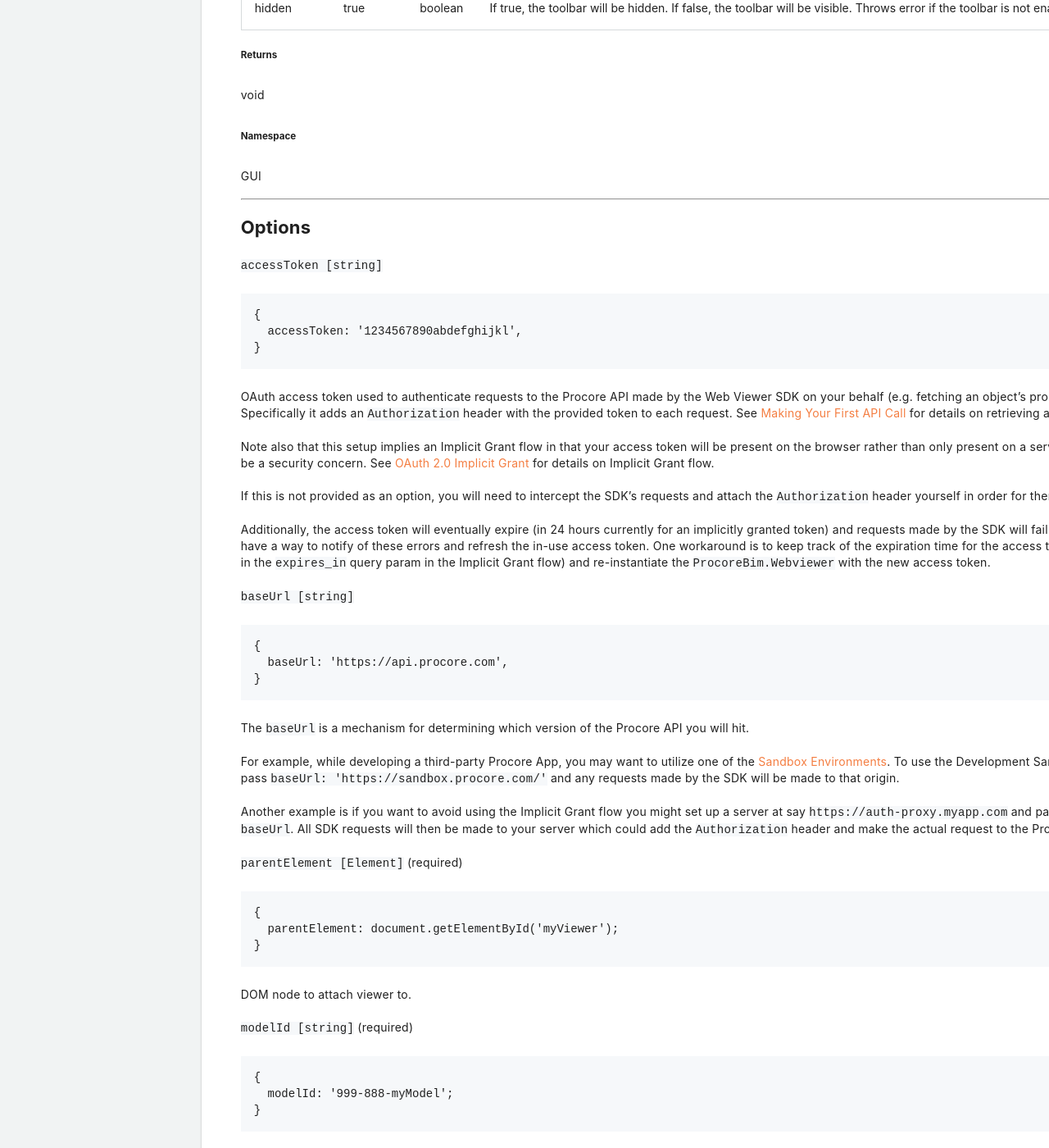
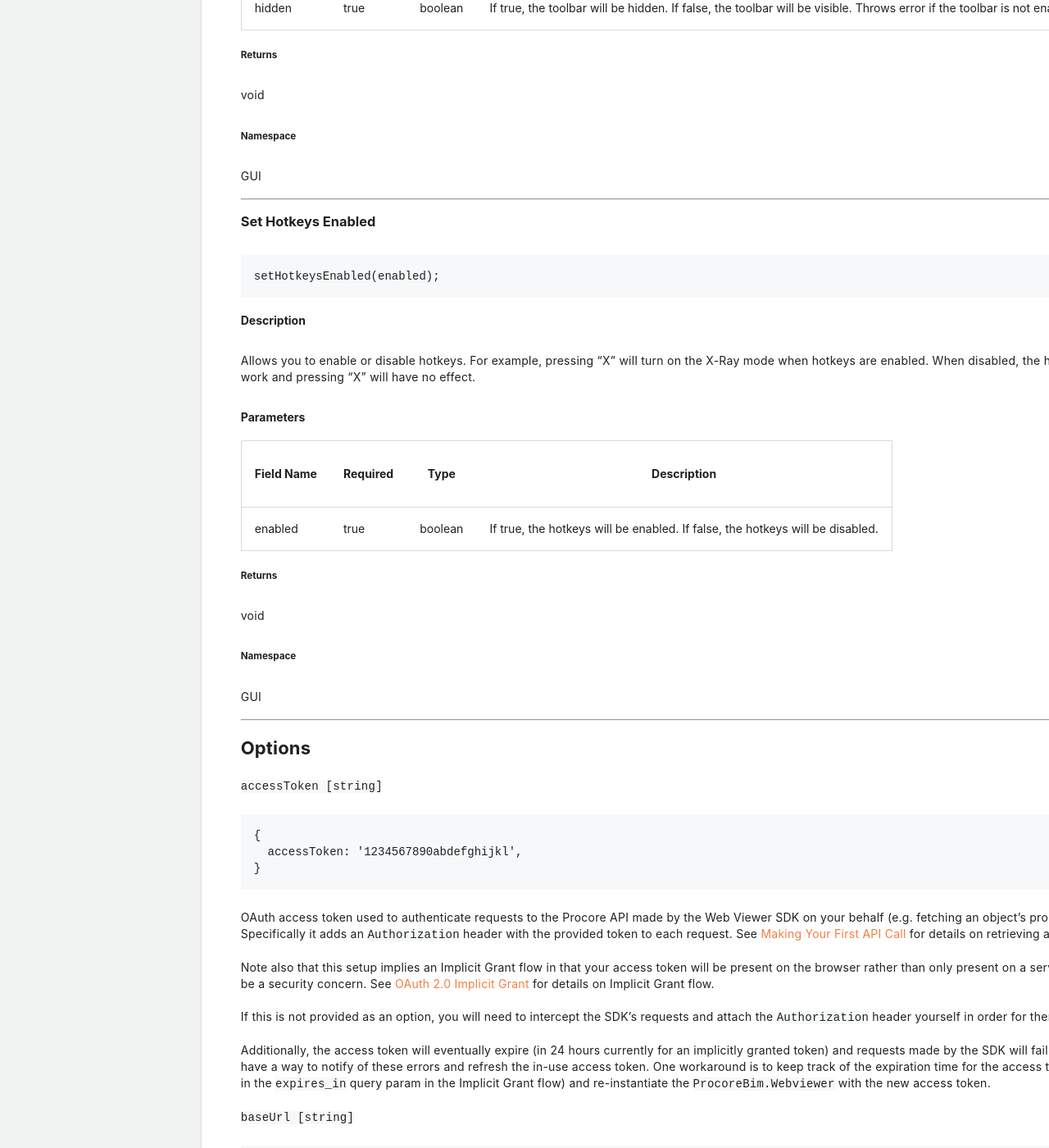
Before and after one commit to procore/documentation, a Jekyll site: the page built from bim_webviewer/bim_web_viewer.md, in a window 1280 px wide and 1400 px high, scrolled down 73532 px. Shown: the whole window at 82% size. Built offline with Jekyll 4.4.1, drawn with Linux system fonts in a browser that asks for light colours; comment, search, counter and statistics services are not loaded.

Commit message:
[BIM-3736] Document `gui.setHotkeysEnabled(enabled)` method in gui namespace (#217)
* Added documentation for setToolbarHidden(hidden)

* Added documentation for hotkeys enabled

* Update bim_webviewer/bim_web_viewer.md

Co-authored-by: Sean Spearman <2865469+Bates550@users.noreply.github.com>

---------

Co-authored-by: Sean Spearman <2865469+Bates550@users.noreply.github.com>

````diff
--- a/bim_webviewer/bim_web_viewer.md
+++ b/bim_webviewer/bim_web_viewer.md
@@ -3445,6 +3445,34 @@ Allows you to set the visibility of the bottom toolbar.
 | Field Name | Required | Type | Description |
 | - | - | - | - |
 | hidden | true | boolean | If true, the toolbar will be hidden. If false, the toolbar will be visible. Throws error if the toolbar is not enabled. |
+
+##### Returns
+
+void
+
+##### Namespace
+
+GUI
+
+---
+
+### Set Hotkeys Enabled
+
+<p class="heading-link-container"><a class="heading-link" href="#set-hotkeys-enabled"></a></p>
+
+```js
+setHotkeysEnabled(enabled);
+```
+
+#### Description
+
+Allows you to enable or disable hotkeys. For example, pressing "X" will turn on the X-Ray mode when hotkeys are enabled. When disabled, the hotkeys will not work and pressing "X" will have no effect.
+
+#### Parameters
+
+| Field Name | Required | Type | Description |
+| - | - | - | - |
+| enabled | true | boolean | If true, the hotkeys will be enabled. If false, the hotkeys will be disabled.|
 
 ##### Returns
 
````
